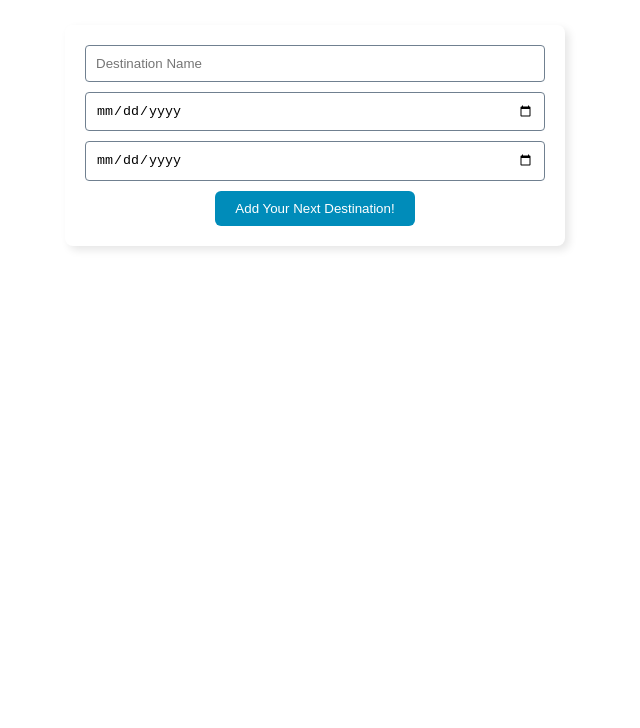
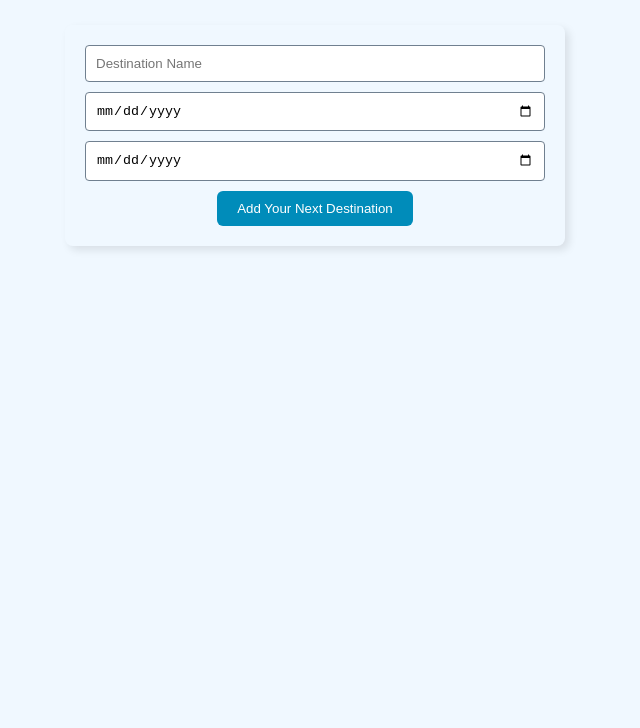
Before and after one commit to phantomhtl/SBA_316, a plain HTML site: page index.html in a window 1280 px wide. Shown: the part 72-800 px from the top of the page, without its empty margins (325-965 px from the left). Drawn offline with Linux system fonts and the light colour scheme.

Commit message:
Changed bcg color

```diff
--- a/index.html
+++ b/index.html
@@ -12,7 +12,7 @@
        <input type="text" id="destination-name" placeholder="Destination Name" required>
        <input type="date" id="destination-start" required>
        <input type="date" id="destination-end" required>
-       <button type="submit">Add Your Next Destination!</button>
+       <button type="submit">Add Your Next Destination</button>
    </form>
    <ul id="destination-list"></ul>
   <script src="app.js" async defer></script>
--- a/styles.css
+++ b/styles.css
@@ -5,6 +5,7 @@
 }
 body {
   padding: 20px;
+  background-color: #f0f8ff;
 }
 
 h1 {
```
